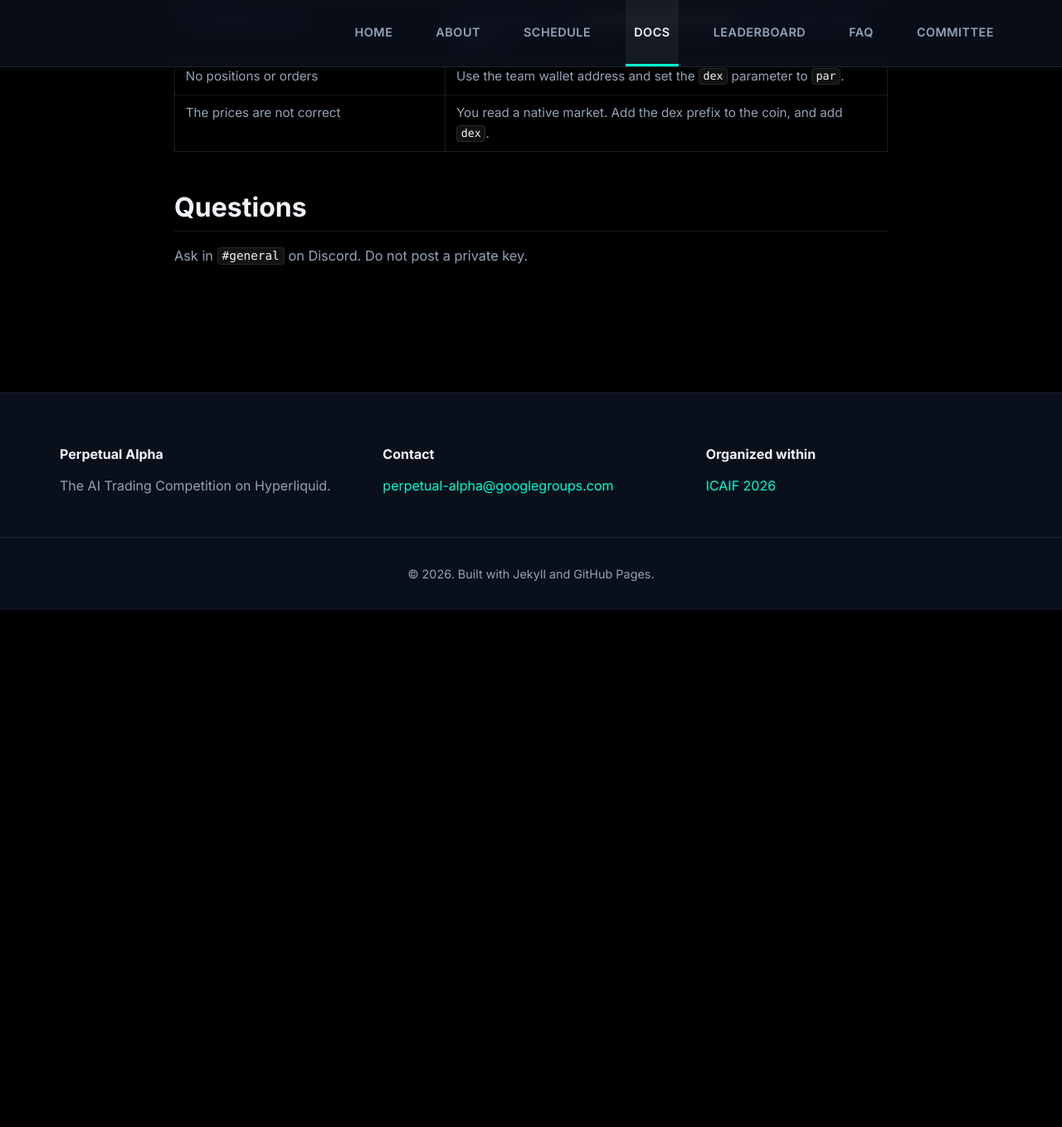
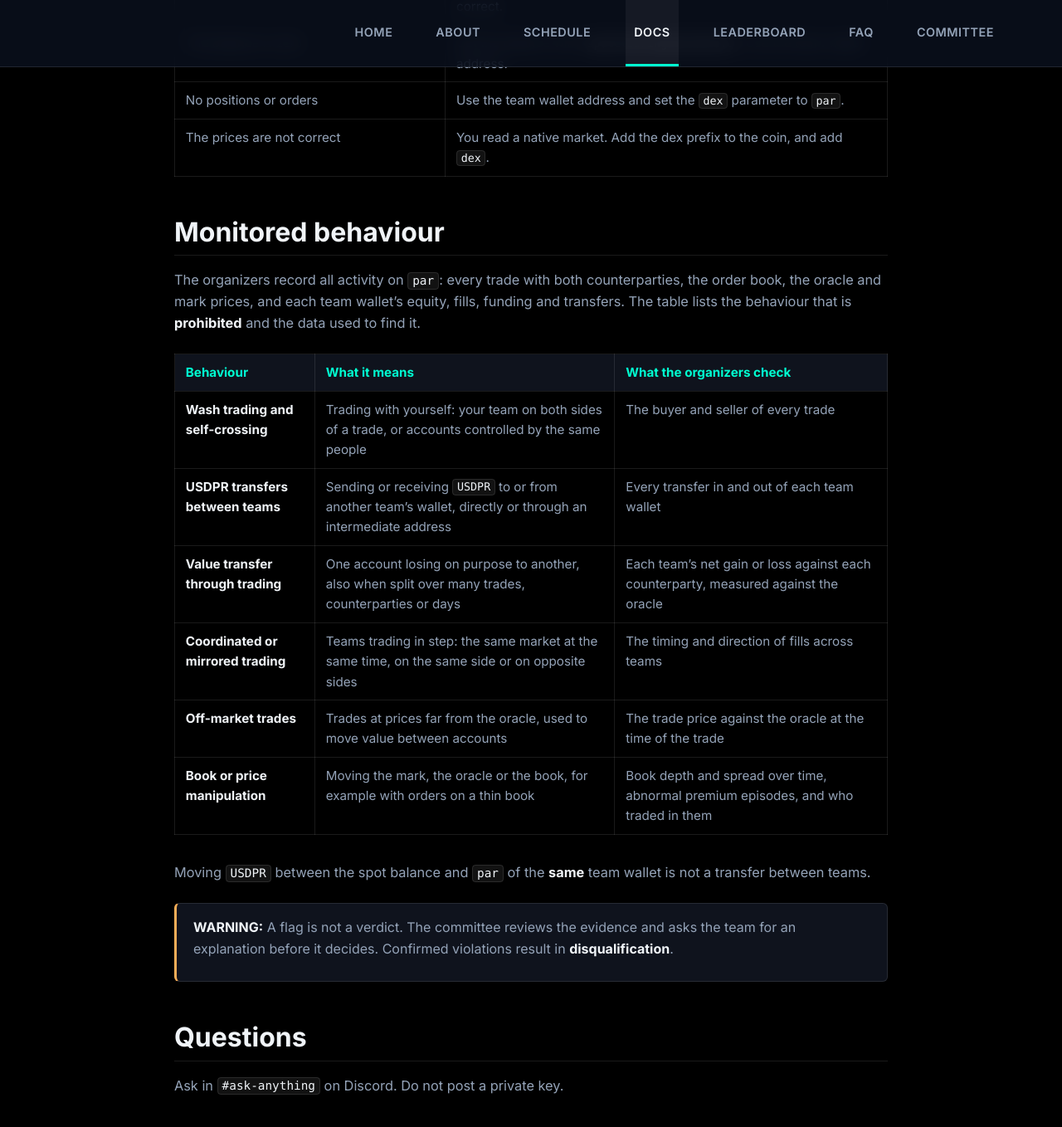
Before and after one commit to perpetual-alpha26/perpetual-alpha26.github.io, a Jekyll site: the page built from docs/index.md, in a window 1280 px wide and 1400 px high, scrolled down 15485 px. Shown: the top 1358 px of the window at 83% size. Built offline with Jekyll 4.4.1, drawn with Linux system fonts in a browser that asks for light colours; before the commit the page ends 16220 px from its top, so only the background shows below that.

Commit message:
add section for monitored behaviour

```diff
--- a/docs/index.md
+++ b/docs/index.md
@@ -344,8 +344,27 @@ Order errors may end with `asset=<asset ID>`. This ID shows the market.
 | No positions or orders | Use the team wallet address and set the `dex` parameter to `{{ v.dex }}`. |
 | The prices are not correct | You read a native market. Add the dex prefix to the coin, and add `dex`. |
 
+## Monitored behaviour
+
+The organizers record all activity on `{{ v.dex }}`: every trade with both counterparties, the order book, the oracle and mark prices, and each team wallet's equity, fills, funding and transfers. The table lists the behaviour that is **prohibited** and the data used to find it.
+
+| Behaviour | What it means | What the organizers check |
+|---|---|---|
+| **Wash trading and self-crossing** | Trading with yourself: your team on both sides of a trade, or accounts controlled by the same people | The buyer and seller of every trade |
+| **{{ v.collateral }} transfers between teams** | Sending or receiving `{{ v.collateral }}` to or from another team's wallet, directly or through an intermediate address | Every transfer in and out of each team wallet |
+| **Value transfer through trading** | One account losing on purpose to another, also when split over many trades, counterparties or days | Each team's net gain or loss against each counterparty, measured against the oracle |
+| **Coordinated or mirrored trading** | Teams trading in step: the same market at the same time, on the same side or on opposite sides | The timing and direction of fills across teams |
+| **Off-market trades** | Trades at prices far from the oracle, used to move value between accounts | The trade price against the oracle at the time of the trade |
+| **Book or price manipulation** | Moving the mark, the oracle or the book, for example with orders on a thin book | Book depth and spread over time, abnormal premium episodes, and who traded in them |
+
+Moving `{{ v.collateral }}` between the spot balance and `{{ v.dex }}` of the **same** team wallet is not a transfer between teams.
+
+<div class="callout warn" markdown="1">
+**WARNING:** A flag is not a verdict. The committee reviews the evidence and asks the team for an explanation before it decides. Confirmed violations result in **disqualification**.
+</div>
+
 ## Questions
 
-Ask in `#general` on Discord. Do not post a private key.
+Ask in `#ask-anything` on Discord. Do not post a private key.
 
 </div>
```
